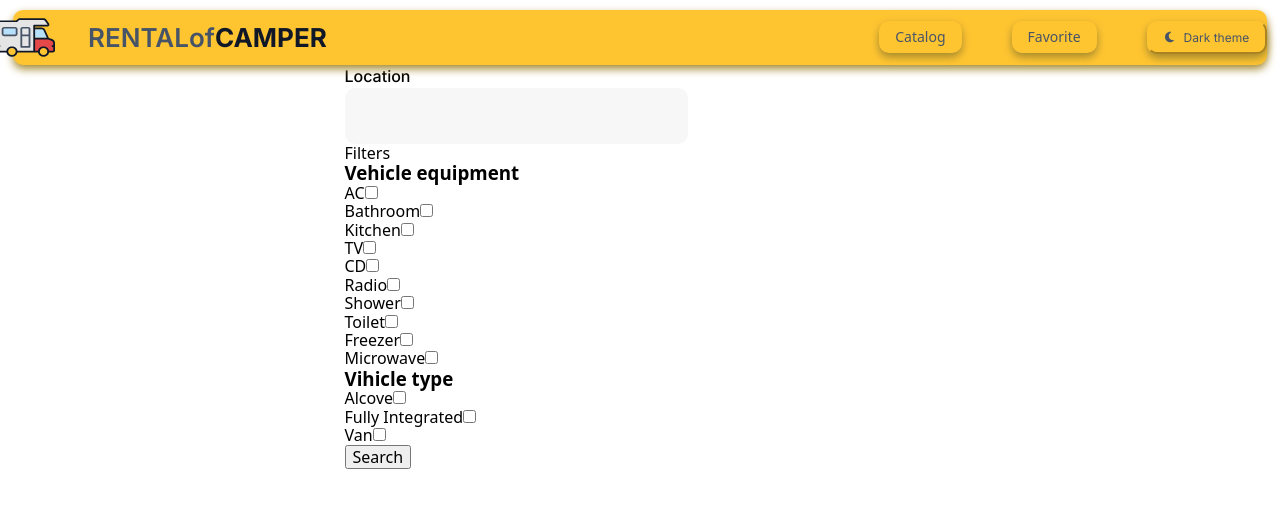
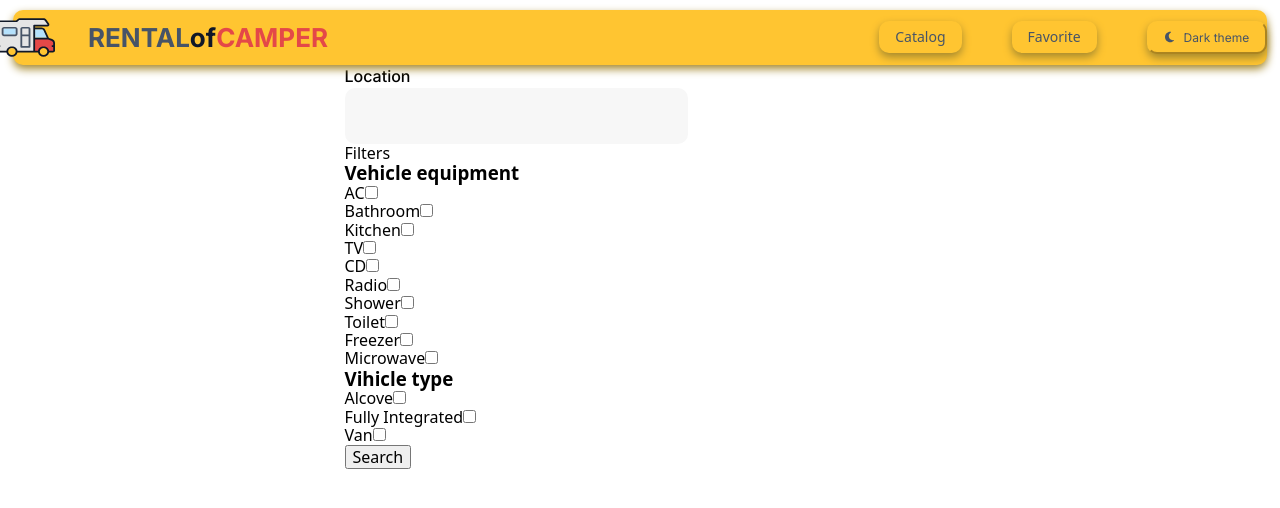
Before and after one commit to SvitlanaHu/mavericks, a React (Vite) app: page / in a window 1280 px wide. Shown: the top 508 px of the page. Built offline with nearby package versions, Linux system fonts and the light colour scheme.

Commit message:
add logo styles

```diff
--- a/src/components/Logo/Logo.jsx
+++ b/src/components/Logo/Logo.jsx
@@ -6,18 +6,39 @@ import { LogoText } from "../LogoText/LogoText";
 
 export const Logo = () => {
   const logoBtn = useRef(null);
+  const logoText = useRef(null);
 
   useEffect(() => {
     logoBtn.current.classList.add(style.show);
+    logoText.current.classList.add(style.moved);
   }, []);
+
+  const handleMouseEnter = () => {
+    logoText.current.classList.add(style.shadow);
+  };
+
+  const handleMouseLeave = () => {
+    logoText.current.classList.remove(style.shadow);
+  };
 
   return (
     <div className={style.wrapper}>
-      <Link to="/" className={style.link} ref={logoBtn}>
-        <img src={logo} alt="Logo of the company" className={style.logo} />
+      <Link
+        to="/"
+        className={style.link}
+        ref={logoBtn}
+        onMouseEnter={handleMouseEnter}
+        onMouseLeave={handleMouseLeave}
+      >
+        <img
+          src={logo}
+          alt="Logo of the company"
+          className={style.logo}
+        />
       </Link>
+
       <Link to="/">
-      <LogoText />
+        <LogoText ref={logoText} />
       </Link>
     </div>
   );
--- a/src/components/Logo/Logo.module.css
+++ b/src/components/Logo/Logo.module.css
@@ -1,7 +1,74 @@
+.wrapper {
+  display: flex;
+  flex-direction: row;
+  align-items: center;
+  /* position: relative; */
+}
+
+.link {
+  display: block;
+  position: absolute;
+  width: 65px;
+  left: -55px;
+  line-height: 0;
+}
+
+.logo {
+  height: 100%;
+  width: 100%;
+}
+
+.link::before {
+  position: absolute;
+  content: "";
+  height: 6px;
+  width: 8px;
+  border-radius: 50%;
+  left: -3px;
+  bottom: 16px;
+  filter: blur(1px);
+  background-color: var(--button);
+  opacity: 0;
+  transition: background-color 0.3s ease-in-out, filter 0.3s ease-in-out,
+    opacity 0.3s ease-in-out;
+}
+
+.link:hover::before {
+  opacity: 1;
+}
+
+.link::after {
+  position: absolute;
+  content: "";
+  width: 2px;
+  height: 8px;
+  border-top-left-radius: 50%;
+  border-bottom-left-radius: 50%;
+  left: 54px;
+  bottom: 16px;
+  filter: blur(1px);
+  background-color: white;
+  opacity: 0;
+  transition: background-color 0.3s ease-in-out, filter 0.3s ease-in-out,
+    opacity 0.3s ease-in-out, width 0.3s ease-in-out;
+  transform: scaleX(1);
+  border-top-right-radius: 10px;
+  border-bottom-right-radius: 10px;
+  box-shadow: 0 0 10px 5px rgba(255, 255, 255, 0.5);
+}
+
+.link:hover::after {
+  opacity: 1;
+  width: 25px;
+  box-shadow: 0 0 20px 10px rgba(255, 255, 255, 0.5);
+}
+
 @keyframes drive {
   0% {
     left: -55px;
     transform: translateY(0) rotate(0deg);
+    width: 0;
+    height: 0;
   }
   5% {
     transform: translateY(-3px) rotate(4deg);
@@ -61,66 +128,26 @@
   100% {
     left: calc(((100vw - 1440px) / 2) + 64px);
     transform: translateY(0) rotate(0deg);
+    width: 58px;
+    height: 55px;
   }
 }
-.wrapper {
-  display: flex;
-  flex-direction: row;
-  align-items: center;
-}
-
-.link {
-  display: block;
-  position: absolute;
-  width: 65px;
-  left: -55px;
-  line-height: 0;
-}
-
-.logo {
-  height: 55px;
-  width: 58px;
-}
-
-.link::before {
-  position: absolute;
-  content: "";
-  height: 6px;
-  width: 8px;
-  border-radius: 50%;
-  left: -3px;
-  bottom: 16px;
-  filter: blur(1px);
-  background-color: var(--button);
-  opacity: 0;
-  transition: background-color 0.3s ease-in-out, filter 0.3s ease-in-out,
-    opacity 0.3s ease-in-out;
-}
-
-.link:hover::before {
-  opacity: 1;
-}
-
-.link::after {
-  position: absolute;
-  content: "";
-  height: 6px;
-  width: 16px;
-  border-radius: 50%;
-  left: 54px;
-  bottom: 16px;
-  filter: blur(1px);
-  background-color: white;
-  opacity: 0;
-  transition: background-color 0.3s ease-in-out, filter 0.3s ease-in-out,
-    opacity 0.3s ease-in-out;
-}
-
-.link:hover::after {
-  opacity: 1;
-}
-
 
 .link.show {
   animation: drive 2.5s ease-in-out forwards;
 }
+
+.logoText {
+  font-size: 24px;
+  font-weight: bold;
+  white-space: nowrap;
+  transition: transform 2.5s ease-in-out, text-shadow 0.3s ease-in-out;
+}
+
+.link.show ~ .logoText {
+  transform: translateX(80px);
+}
+
+.link:hover ~ .logoText {
+  text-shadow: 2px 2px 4px rgba(0, 0, 0, 0.5);
+}
--- a/src/components/LogoText/LogoText.jsx
+++ b/src/components/LogoText/LogoText.jsx
@@ -1,22 +1,25 @@
-import { useEffect, useRef } from "react";
+import { useEffect, forwardRef } from "react";
 import style from "./LogoText.module.css";
 
-export const LogoText = () => {
-  const logoText = useRef(null);
+export const LogoText = forwardRef((props, ref) => {
 
   useEffect(() => {
     const tId = setTimeout(() => {
-      logoText.current.classList.add(style.moved);
+      if (ref.current) {
+        ref.current.classList.add(style.moved);
+      }
     }, 2500);
 
     return () => {
       clearTimeout(tId);
     };
-  }, []);
+  }, [ref]);
 
   return (
-    <h2 ref={logoText} className={style.logoText}>
-      RENTALof<span className={style.span}>CAMPER</span>
+    <h2 ref={ref} className={style.logoText}>
+      RENTAL<span className={style.spanOf}>of</span><span className={style.spanCamper}>CAMPER</span>
     </h2>
   );
-};
+});
+
+LogoText.displayName = "LogoText";
--- a/src/components/LogoText/LogoText.module.css
+++ b/src/components/LogoText/LogoText.module.css
@@ -26,21 +26,24 @@
   color: var(--main-text);
   position: relative;
   font-family: Inter;
-  font-weight: 600;
+  font-weight: 700;
   font-size: 26px;
+  transition: text-shadow 0.3s ease-in-out;
 }
 
-.span {
+.spanOf {
   color: var(--main);
-  font-weight: 700;
   transition: color 0.15s ease-in-out;
 }
-
-.logoText:hover span,
-.logoText:focus span {
+.spanCamper {
   color: var(--button);
+  transition: color 0.15s ease-in-out;
 }
 
 .logoText.moved {
   animation: move 0.3s ease-out forwards;
 }
+
+.logoText.shadow {
+  text-shadow: 2px 2px 4px rgba(0, 0, 0, 0.5);
+}
```
